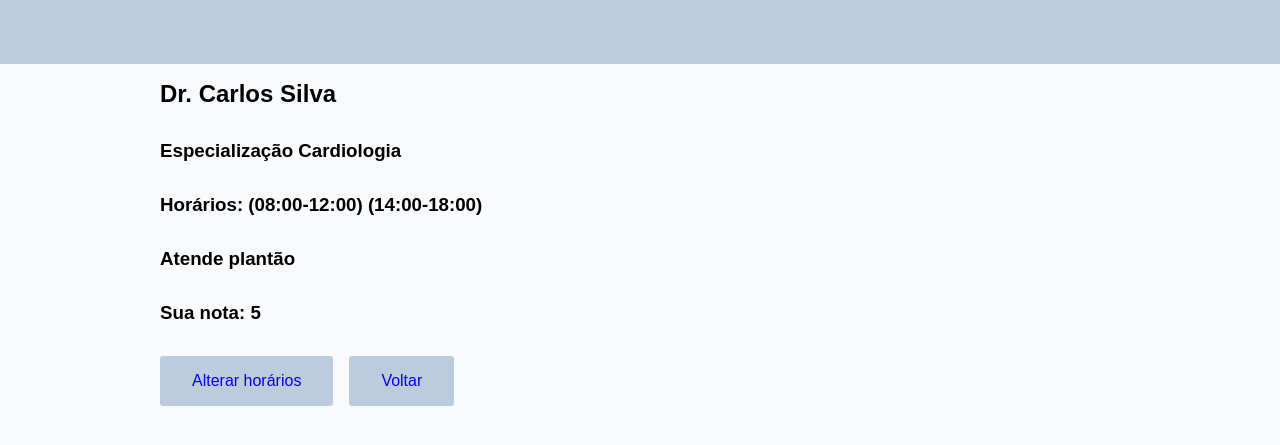
After one commit to crispimUchoa/projetofinaldb, a Flask app: page /medico/perfil in a window 1280 px wide. The commit adds this page. Shown: the top 445 px of the page. Run offline with Flask 3, Linux system fonts and the light colour scheme.

Commit message:
faz tela de perfi medico

```diff
--- /dev/null
+++ b/desktop.ini
@@ -0,0 +1,6 @@
+[.ShellClassInfo]
+IconResource=C:\Users\crisp\Downloads\GUY (1).ico,0
+[ViewState]
+Mode=
+Vid=
+FolderType=StorageProviderGeneric
--- a/server.py
+++ b/server.py
@@ -39,6 +39,7 @@ def medico_consulta(id_consulta):
         consulta = consulta[0]
     return render_template('medico/consulta.html', consulta=consulta)
 
+#Rot
 @app.route('/medico/consulta/<int:id_consulta>/prescricao', methods = ["GET", "POST"])
 def criar_prescricao(id_consulta):
     q = request.args.get('q').lower() if request.args.get('q') else ''
@@ -55,5 +56,14 @@ def criar_prescricao(id_consulta):
 
     return render_template('medico/prescricao.html', consulta=consulta, medicamentos=medicamentos)
 
+@app.route('/medico/perfil')
+def medico_perfil():
+    medico = test_data.medicos[0]
+    return render_template('medico/perfil.html', medico=medico)
+
+@app.route('/medico/alterar_horarios')
+def alterar_horarios():
+    return render_template('medico/alterar_horarios.html')
+
 if __name__ == "__main__":
     app.run(debug=True)
--- a/static/css/styles.css
+++ b/static/css/styles.css
@@ -219,6 +219,12 @@ input {
     align-items: center;
 }
 
+.detalhes-medico{
+    display: flex;
+    flex-direction: column;
+    gap: 2rem;
+}
+
 .login-div {
     padding: 2rem;
     margin: auto;
--- /dev/null
+++ b/templates/medico/alterar_horarios.html
@@ -0,0 +1,4 @@
+{% extends "base/index.html" %}
+{% block body %}
+<h1>Alterar horários</h1>
+{% endblock body %}
--- /dev/null
+++ b/templates/medico/perfil.html
@@ -0,0 +1,27 @@
+{% extends "base/index.html" %}
+
+{% block body %}
+
+<section class="content">
+    <div class="detalhes-medico">
+        <h1>{{medico.nome}}</h1>
+        <h3>Especialização {{medico.especializacao}}</h3>
+        <h3>Horários:
+            {% for horario in medico.horarios %}
+            ({{horario}})
+            {% endfor %}
+        </h3>
+        {% if medico.atende_plantao %}
+        <h3>Atende plantão</h3>
+        {% else %}
+        <h3>Não atende plantão</h3>
+        {% endif %}
+        <h3>Sua nota: {{medico.avaliacao}}</h3>
+        <div class="botoes">
+            <a href="{{ url_for('alterar_horarios') }}" class='link-btn fazer-prescricao-btn'>Alterar horários</a>
+            <a href="{{ url_for('medico_home') }}" class='link-btn fazer-prescricao-btn'>Voltar</a>
+        </div>
+    </div>
+</section>
+
+{% endblock body %}
```
